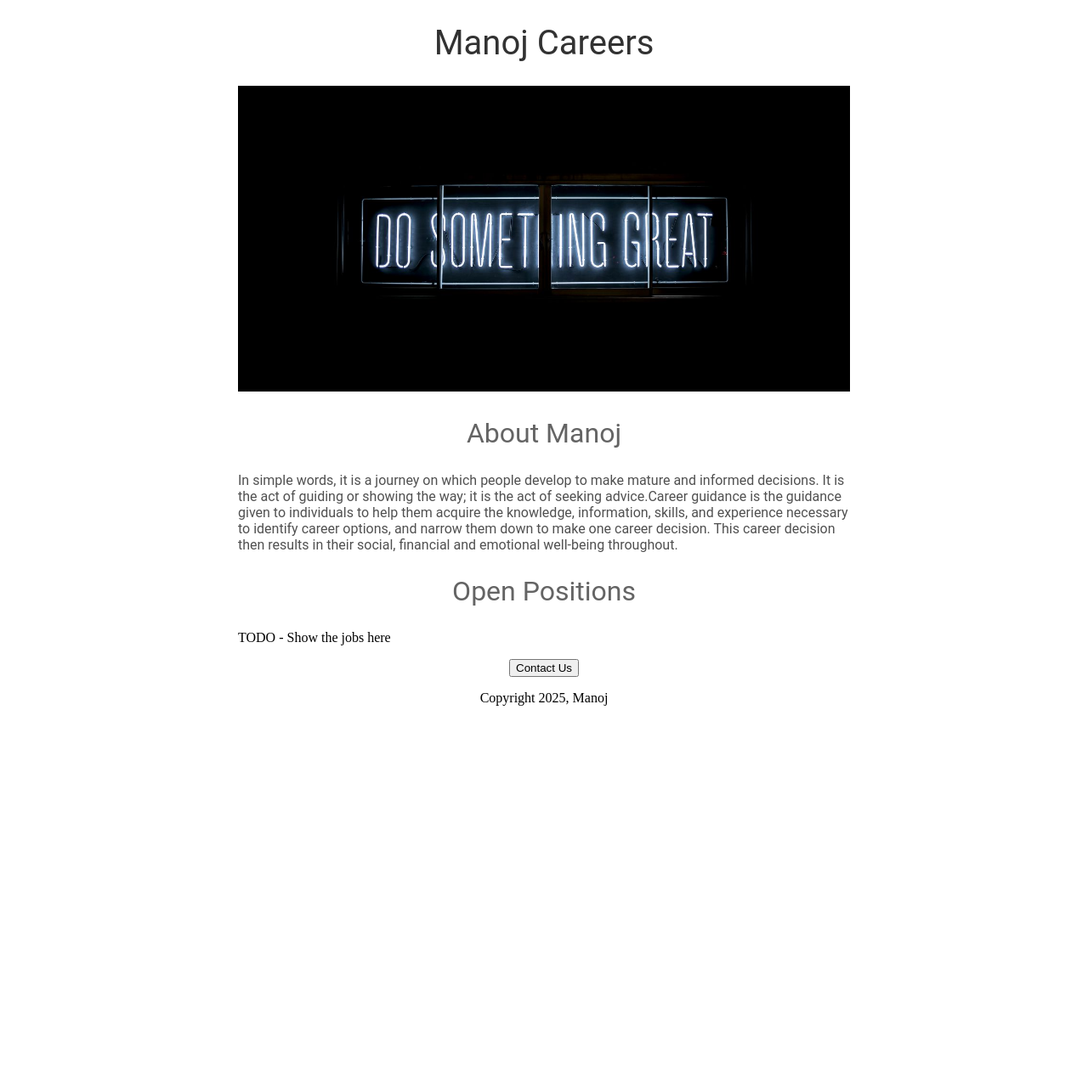
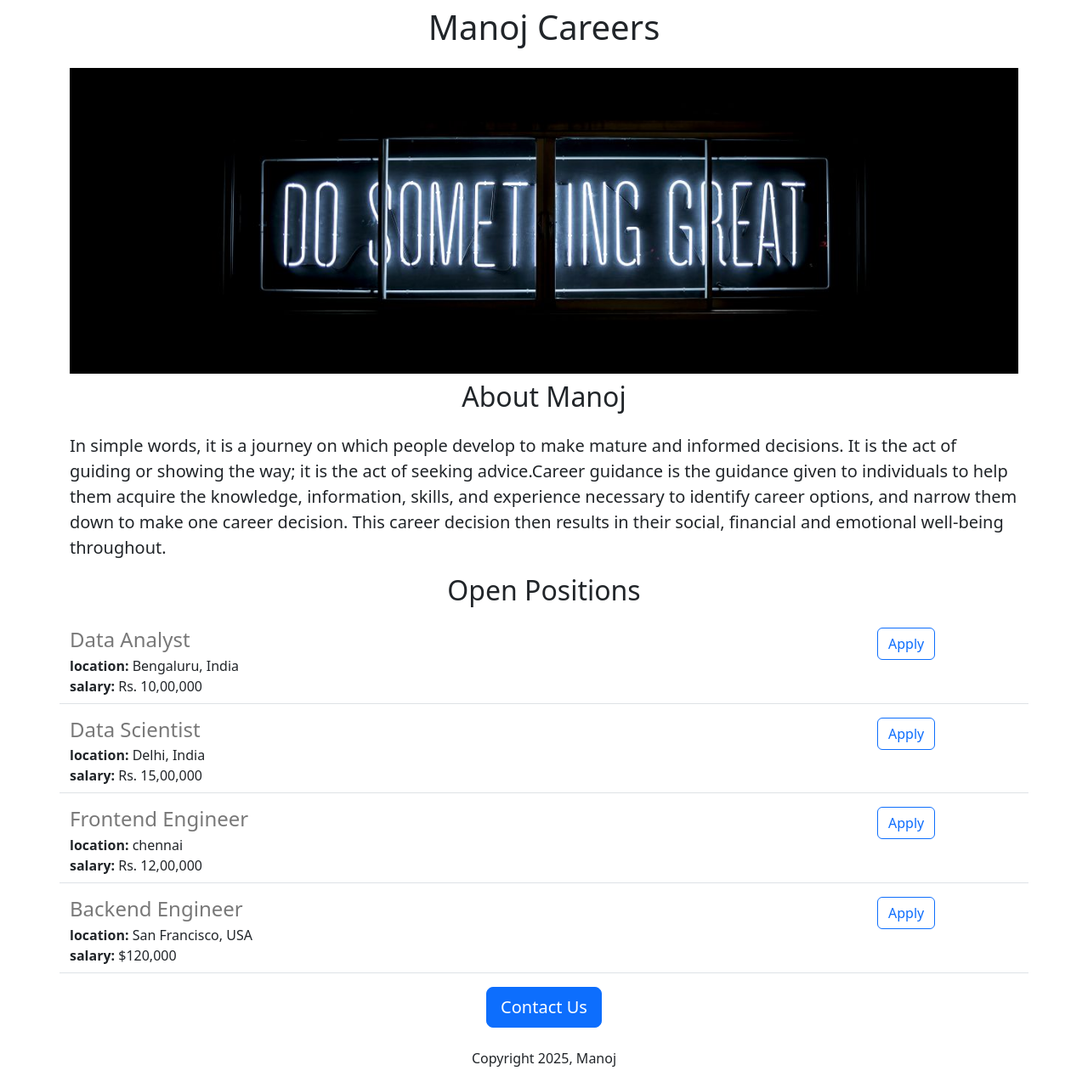
Before and after one commit to manoj-skm/manoj-career-wesite2, a Flask app: page / in a window 1280 px wide. Shown: the whole page at 85% size. Before the commit the page ends 831 px from the top, so only its background shows below. Run offline with Flask 3, Linux system fonts and the light colour scheme.

Commit message:
Added Dynamic Data and API ROUTE

```diff
--- a/app.py
+++ b/app.py
@@ -1,8 +1,41 @@
-from flask import Flask,render_template
+from flask import Flask,render_template, jsonify
+
 app = Flask(__name__)
+
+JOBS = [
+  {
+    'id':1,
+    'title':'Data Analyst',
+    'location':'Bengaluru, India',
+    'salary':'Rs. 10,00,000'
+  },
+  {
+    'id':2,
+    'title':'Data Scientist',
+    'location':'Delhi, India',
+    'salary':'Rs. 15,00,000'
+  },
+  {
+    'id':3,
+    'title':'Frontend Engineer',
+    'location':'chennai',
+    'salary':'Rs. 12,00,000'
+  },
+  {
+    'id':4,
+    'title':'Backend Engineer',
+    'location':'San Francisco, USA',
+    'salary':'$120,000'
+  }
+]
+
 @app.route("/")
 def hello():
-  return render_template('home.html')
+  return render_template('home.html',jobs=JOBS)
+
+@app.route("/jobs")
+def list_jobs():
+  return jsonify(JOBS)
 
 if __name__ == "__main__":
   app.run(host='0.0.0.0', debug=True)
--- a/templates/home.html
+++ b/templates/home.html
@@ -3,48 +3,34 @@
 
   <head>
     <title>Manoj Careers</title>
+    <meta charset="utf-8">
+    <meta name="viewport" content="width=device-width, initial-scale=1">
+    <link href="https://cdn.jsdelivr.net/npm/bootstrap@5.3.3/dist/css/bootstrap.min.css" rel="stylesheet" integrity="sha384-QWTKZyjpPEjISv5WaRU9OFeRpok6YctnYmDr5pNlyT2bRjXh0JMhjY6hW+ALEwIH" crossorigin="anonymous">
     <style>
-      h1{
-        font-size:40px;
-        font-family:Roboto;
-        font-weight:normal;
-        color:rgb(50,50,50);
-        text-align:center;
-      }
       #banner{
-        width:100%;
         height:360px;
         object-fit:cover;
-      }
-      h2{
-        font-family:Roboto;
-        font-size:32px;
-        color:rgb(100,100,100);
-        text-align:center;
-        font-weight:normal;
-      }
-      .bodytext{
-        font-family:Roboto;
-        color:rgb(80,80,80);
-        }
-      #container{
-        max-width:720px;
-        margin:0 auto;
+        width:100%;
       }
     </style>
+
   </head>
 
   <body>
-    <div id="container">
-      <h1>Manoj Careers</h1>
-      <img id="banner" src="https://8e618f40-83c7-4de9-98c1-8076016b64b4-00-1hxslm3q4x2bz.pike.replit.dev/static/image.jpg" height='320'>
-      <h2>About Manoj</h2>
-      <p class="bodytext"> In simple words, it is a journey on which people develop to make mature and informed decisions. It is   the act of guiding or showing the way; it is the act of seeking advice.Career guidance is the guidance given to   individuals to help them acquire the knowledge, information, skills, and experience necessary to identify     career options, and narrow them down to make one career decision. This career decision then results in their social, financial and emotional well-being throughout.  </p>
-      <h2>Open Positions</h2>
-      <p>TODO - Show the jobs here</p>
-      <div style="text-align:center;">
-        <button>Contact Us</button>
-        <p>Copyright 2025, Manoj</p>
+    <div class="container">
+      <h1 class="text-center mt-2 mb-4">Manoj Careers</h1>
+      <img class="img-fluid" id="banner" src="https://8e618f40-83c7-4de9-98c1-8076016b64b4-00-1hxslm3q4x2bz.pike.replit.dev/static/image.jpg">
+      <h2 class="text-center mt-2 mb-4">About Manoj</h2>
+      <p class="lead"> In simple words, it is a journey on which people develop to make mature and informed decisions. It is   the act of guiding or showing the way; it is the act of seeking advice.Career guidance is the guidance given to   individuals to help them acquire the knowledge, information, skills, and experience necessary to identify     career options, and narrow them down to make one career decision. This career decision then results in their social, financial and emotional well-being throughout.  </p>
+      <h2 class="text-center mt-2 mb-4">Open Positions</h2>
+      <div>
+        {% for job in jobs%}
+          {% include 'jobitem.html' %}
+        {% endfor %}
+      </div>
+      <div class="text-center"">
+        <button class="btn btn-primary btn-lg"">Contact Us</button>
+        <p class="mt-4"">Copyright 2025, Manoj</p>
       </div>
     </div>
   </body>
--- /dev/null
+++ b/templates/jobitem.html
@@ -0,0 +1,16 @@
+<div class="border-bottom row" style="margin-bottom:16px; padding-bottom:8px;">
+  <div class="col-10">
+    <h4 style="color:rgb(120,120,120); margin-bottom:4px;">{{job['title']}}</h4>
+    <div>
+      <b>location:</b> {{job['location']}}
+    </div>
+    {% if 'salary' in job %}
+    <div>
+      <b>salary:</b> {{job['salary']}}
+    </div>
+    {% endif %}
+  </div>
+  <div class="col-2">
+    <button type="button" class="btn btn-outline-primary">Apply</button>
+  </div>
+</div>
```
